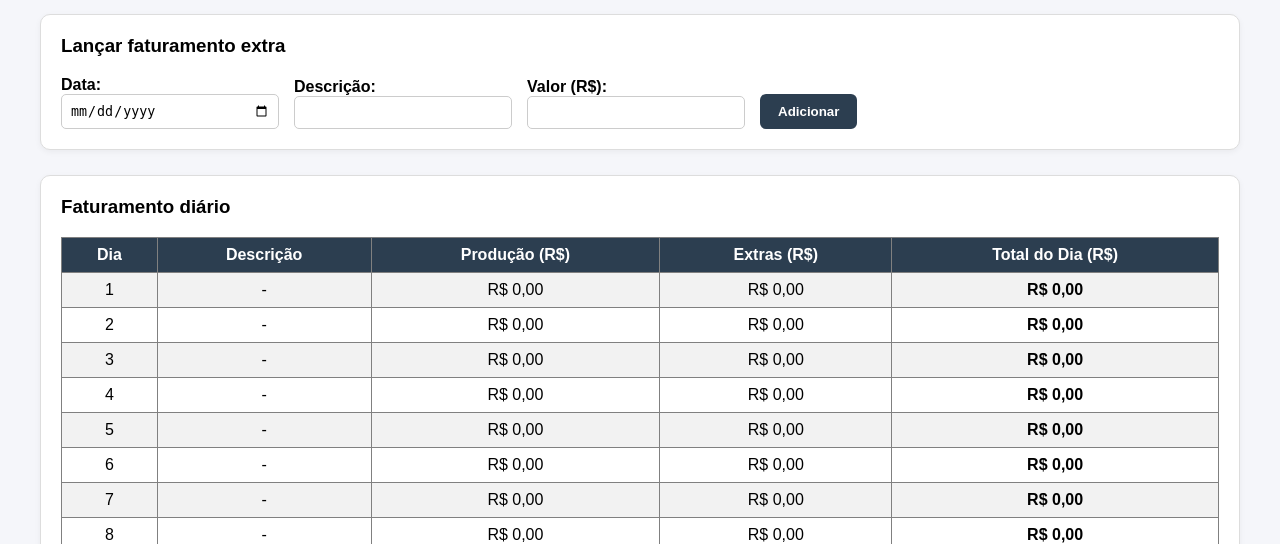
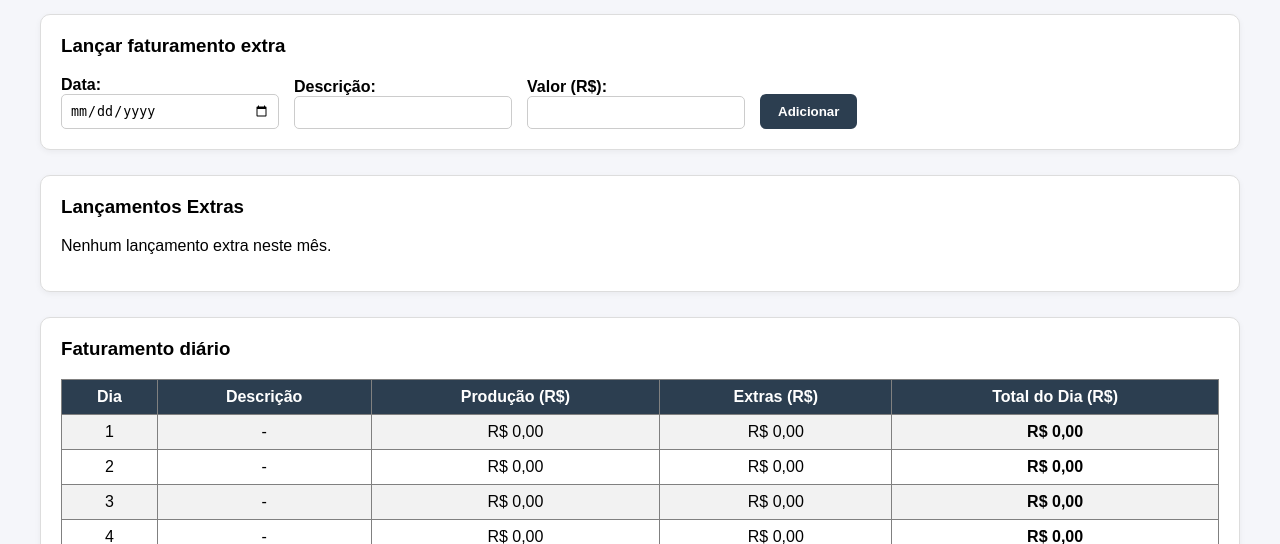
Before and after one commit to dmtextil/dmtextil, a FastAPI app: page /faturamento in a window 1280 px wide. Shown: the part 330-874 px from the top of the page. Run offline with FastAPI, Linux system fonts and the light colour scheme; the visitor is signed in with stand-in values (Sample User, id 1); tables that the repository leaves empty hold one stand-in row (values such as "Sample post").

Commit message:
Tabela e exclusao de extras no faturamento

```diff
--- a/app/main.py
+++ b/app/main.py
@@ -1044,6 +1044,7 @@ def tela_faturamento(request: Request, mes: int = None, ano: int = None):
                 "ano": ano,
                 "nome_mes": nome_mes,
                 "faturamento_dias": faturamento_dias,
+                "extras_mes": extras_mes,
                 "total_mes": total_mes,
                 "resumo_12_meses": resumo_12_meses,
                 "total_12_meses": total_12_meses,
@@ -1079,3 +1080,30 @@ def salvar_faturamento_extra(
         return RedirectResponse(url="/faturamento", status_code=303)
     finally:
         db.close()
+
+@app.post("/faturamento/extra/excluir")
+def excluir_faturamento_extra(
+    request: Request,
+    extra_id: int = Form(...),
+    mes: int = Form(...),
+    ano: int = Form(...)
+):
+    if not verificar_login(request):
+        return RedirectResponse(url="/login", status_code=303)
+
+    db = SessionLocal()
+    try:
+        extra = db.query(models.FaturamentoExtra).filter(
+            models.FaturamentoExtra.id == extra_id
+        ).first()
+
+        if extra:
+            db.delete(extra)
+            db.commit()
+
+        return RedirectResponse(
+            url=f"/faturamento?mes={mes}&ano={ano}",
+            status_code=303
+        )
+    finally:
+        db.close()
--- a/templates/faturamento.html
+++ b/templates/faturamento.html
@@ -84,6 +84,57 @@
 
         </form>
     </div>
+
+    <div style="
+    background:white;
+    border:1px solid #ddd;
+    border-radius:10px;
+    padding:20px;
+    box-shadow:0 2px 6px rgba(0,0,0,0.05);
+    margin-bottom:25px;
+    overflow-x:auto;
+">
+    <h3 style="margin-top:0;">Lançamentos Extras</h3>
+
+    {% if extras_mes %}
+    <table border="1" cellpadding="6">
+        <tr>
+            <th>Data</th>
+            <th>Descrição</th>
+            <th>Valor</th>
+            <th>Ação</th>
+        </tr>
+
+        {% for extra in extras_mes %}
+        <tr>
+            <td>
+                {% if extra.data and "-" in extra.data %}
+                    {{ extra.data[8:10] }}/{{ extra.data[5:7] }}/{{ extra.data[0:4] }}
+                {% else %}
+                    {{ extra.data }}
+                {% endif %}
+            </td>
+
+            <td>{{ extra.descricao }}</td>
+
+            <td>{{ (extra.valor or 0)|moeda_br }}</td>
+
+            <td>
+                <form method="post" action="/faturamento/extra/excluir"
+                      onsubmit="return confirm('Deseja realmente excluir este lançamento extra?');">
+                    <input type="hidden" name="extra_id" value="{{ extra.id }}">
+                    <input type="hidden" name="mes" value="{{ mes }}">
+                    <input type="hidden" name="ano" value="{{ ano }}">
+                    <button type="submit" style="background:#c0392b;">Excluir</button>
+                </form>
+            </td>
+        </tr>
+        {% endfor %}
+    </table>
+    {% else %}
+        <p>Nenhum lançamento extra neste mês.</p>
+    {% endif %}
+</div>
 
     <div style="
         background:white;
```
